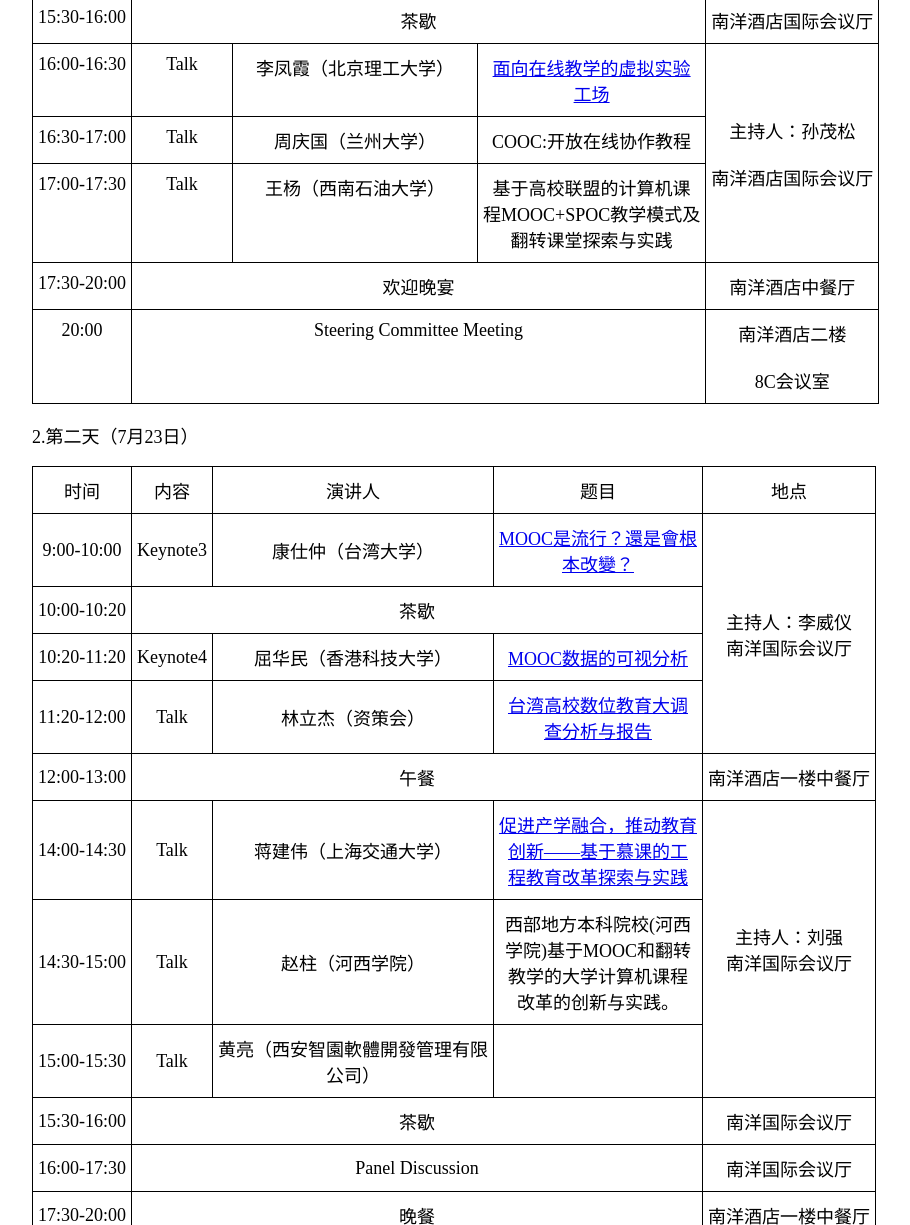
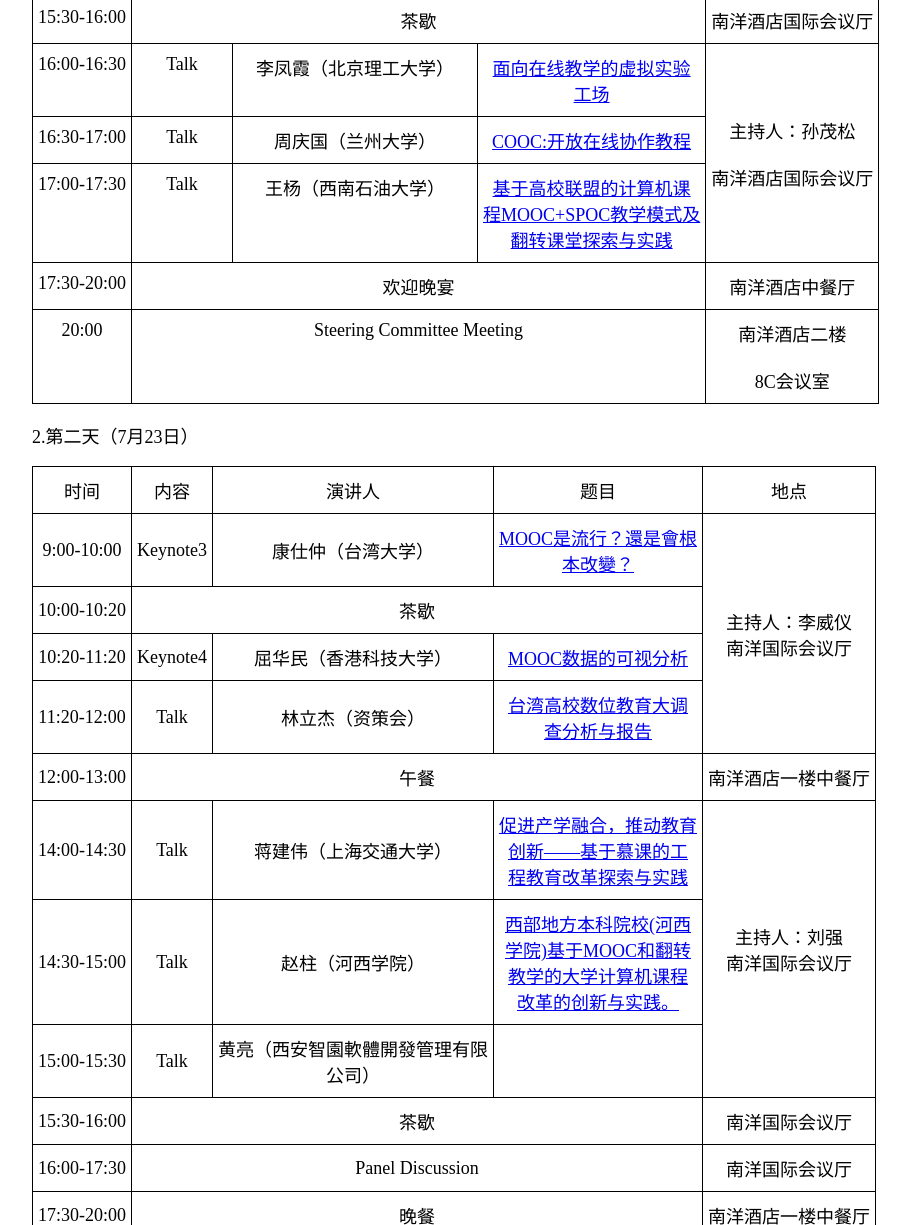
Before and after one commit to yinhang2/lessons, a plain HTML site: page index.html in a window 1280 px wide. Shown: the part 1199-2424 px from the top of the page, without its empty margins (148-1058 px from the left). Drawn offline with Linux system fonts and the light colour scheme.

Commit message:
add three links

```diff
--- a/index.html
+++ b/index.html
@@ -128,13 +128,13 @@ ol,ul,p,table,td,th{
     <td class="tg-baqh">16:30-17:00</td>
     <td class="tg-baqh">Talk</td>
     <td class="tg-baqh">周庆国（兰州大学）</td>
-    <td class="tg-baqh">COOC:开放在线协作教程</td>
+    <td class="tg-baqh"><a href="https://raw.githubusercontent.com/yinhang2/lessons/master/COOC%EF%BC%8D%E8%A5%BF%E5%AE%89.pdf">COOC:开放在线协作教程</a></td>
   </tr>
   <tr>
     <td class="tg-baqh">17:00-17:30</td>
     <td class="tg-baqh">Talk</td>
     <td class="tg-baqh">王杨（西南石油大学）</td>
-    <td class="tg-baqh">基于高校联盟的计算机课<br>程MOOC+SPOC教学模式及<br>翻转课堂探索与实践</td>
+    <td class="tg-baqh"><a href="https://raw.githubusercontent.com/yinhang2/lessons/master/%E5%9F%BA%E4%BA%8E%E9%AB%98%E6%A0%A1%E8%81%94%E7%9B%9F%E7%9A%84%E8%AE%A1%E7%AE%97%E6%9C%BA%E8%AF%BE%E7%A8%8Bmooc%EF%BC%8Bspoc%E6%95%99%E5%AD%A6%E6%A8%A1%E5%BC%8F%E5%8F%8A%E7%BF%BB%E8%BD%AC%E8%AF%BE%E5%A0%82%E6%95%99%E5%AD%A6%E4%B8%8E%E5%AE%9E%E8%B7%B5.pptx">基于高校联盟的计算机课<br>程MOOC+SPOC教学模式及<br>翻转课堂探索与实践</a></td>
   </tr>
   <tr>
     <td class="tg-baqh">17:30-20:00</td>
@@ -195,7 +195,7 @@ ol,ul,p,table,td,th{
     <td class="tg-s6z2">14:30-15:00</td>
     <td class="tg-s6z2">Talk</td>
     <td class="tg-s6z2">赵柱（河西学院）</td>
-    <td class="tg-s6z2">西部地方本科院校(河西<br>学院)基于MOOC和翻转<br>教学的大学计算机课程<br>改革的创新与实践。</td>
+    <td class="tg-s6z2"><a href="https://raw.githubusercontent.com/yinhang2/lessons/master/%E5%9F%BA%E4%BA%8E%E6%85%95%E8%AF%BE%E7%9A%84%E6%95%99%E5%AD%A6%E6%94%B9%E9%9D%A9-%E8%B5%B5%E6%9F%B1-%E6%B2%B3%E8%A5%BF%E5%AD%A6%E9%99%A2-2016722-16-9(1).pdf">西部地方本科院校(河西<br>学院)基于MOOC和翻转<br>教学的大学计算机课程<br>改革的创新与实践。</a></td>
   </tr>
   <tr>
     <td class="tg-s6z2">15:00-15:30</td>
```
